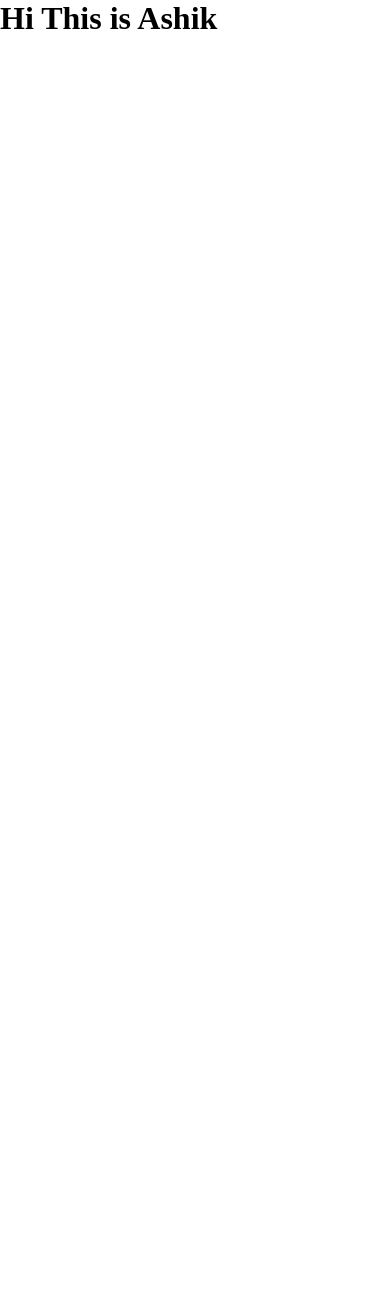
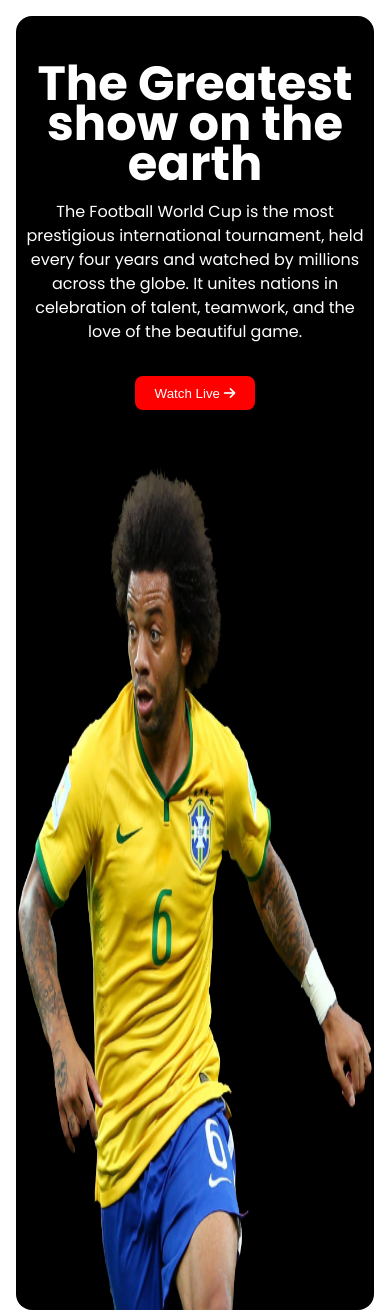
Before and after one commit to AshiqurRahmanAshik/Fifa-World-Cup, a plain HTML site: page index.html in a window 390 px wide. Before the commit the page ends 844 px from the top, so only its background shows below. Drawn offline with Linux system fonts and the light colour scheme.

Commit message:
Add Responsive Banner Section

```diff
--- a/index.html
+++ b/index.html
@@ -12,8 +12,37 @@
       rel="stylesheet"
     />
     <link rel="stylesheet" href="./style.css" />
+    <!-- Font Awesome -->
+    <link
+      rel="stylesheet"
+      href="https://cdnjs.cloudflare.com/ajax/libs/font-awesome/6.7.2/css/all.min.css"
+      integrity="sha512-Evv84Mr4kqVGRNSgIGL/F/aIDqQb7xQ2vcrdIwxfjThSH8CSR7PBEakCr51Ck+w+/U6swU2Im1vVX0SVk9ABhg=="
+      crossorigin="anonymous"
+      referrerpolicy="no-referrer"
+    />
   </head>
   <body>
-    <h1>Hi This is Ashik</h1>
+    <header>
+      <section class="header_container">
+        <div class="header_text">
+          <h1>
+            The Greatest <br />
+            show on the <br />earth
+          </h1>
+          <p>
+            The Football World Cup is the most prestigious international
+            tournament, held every four years and watched by millions across the
+            globe. It unites nations in celebration of talent, teamwork, and the
+            love of the beautiful game.
+          </p>
+          <button>Watch Live <i class="fa-solid fa-arrow-right"></i></button>
+        </div>
+        <div class="header_image">
+          <img src="./assets/banner/banner-img.png" alt="" />
+        </div>
+      </section>
+    </header>
+    <main></main>
+    <footer></footer>
   </body>
 </html>
--- a/style.css
+++ b/style.css
@@ -1,5 +1,81 @@
+/* Reset + Base */
 * {
   margin: 0;
   padding: 0;
   box-sizing: border-box;
 }
+body {
+  font-family: "Poppins", sans-serif;
+}
+
+/* Mobile */
+
+.header_container {
+  display: flex;
+  flex-direction: column;
+  align-items: center;
+  background-color: black;
+  color: white;
+  border-radius: 1rem;
+  margin: 1rem;
+  text-align: center;
+}
+
+.header_text h1 {
+  font-size: 2rem;
+  line-height: 2.5rem;
+  font-weight: 700;
+  margin-bottom: 1rem;
+  margin-top: 1rem;
+}
+
+.header_text p {
+  margin: 1rem 0;
+  padding: 0 0.5rem;
+  line-height: 1.5;
+}
+
+.header_text button {
+  display: inline-block;
+  padding: 0.6rem 1.2rem;
+  background-color: red;
+  color: white;
+  border: none;
+  border-radius: 0.5rem;
+  font-weight: 500;
+  cursor: pointer;
+  margin-top: 1rem;
+}
+
+.header_image img {
+  width: 100%;
+  margin-top: 1.5rem;
+  display: block;
+}
+
+/* Tablet */
+@media (min-width: 556px) {
+  .header_container {
+    flex-direction: row;
+    align-items: center;
+    border-radius: 1rem;
+    margin: 3rem;
+}
+
+  }
+  .header_container > * {
+    flex: 1;
+  }
+  .header_text {
+    padding: 2rem 0;
+  }
+  .header_text h1 {
+    font-size: 3rem;
+  }
+
+  .header_image img {
+    display: block;
+    width: 100%;
+    height: 100vh;
+  }
+}
```
